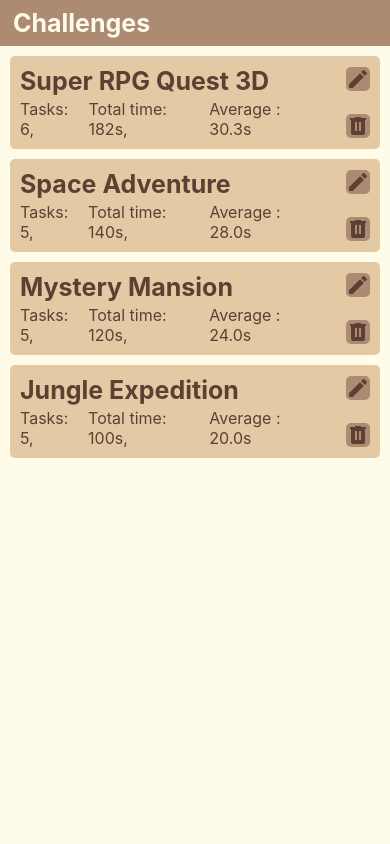
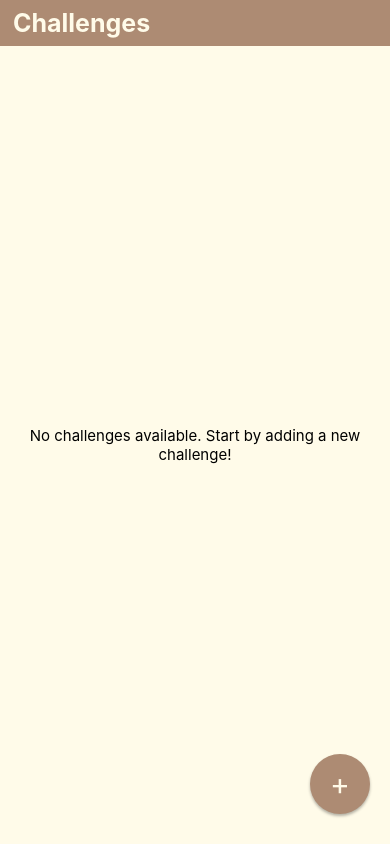
Before and after one commit to khemachat-sittiritkawin/2025MD-Take_Home, a React Native app: screen / in a window 390 px wide. Built offline with nearby package versions, Linux system fonts and the light colour scheme.

Commit message:
data persistence update

```diff
--- a/screens/ChallengeEditorScreen.tsx
+++ b/screens/ChallengeEditorScreen.tsx
@@ -1,9 +1,9 @@
-import { FlatList, SafeAreaView, StatusBar, StyleSheet, Text, TextInput, TouchableOpacity, View } from "react-native";
+import { FlatList, SafeAreaView, StatusBar, StyleSheet, Text, TextInput, TouchableOpacity, View, BackHandler, Alert } from "react-native";
 import { NativeStackScreenProps } from '@react-navigation/native-stack';
 import { RootStackParamList } from "../App";
 import { TimeDisplayer } from "../components/TimeDisplayer";
-import { useRef, useState } from "react";
-import { ChallengeData, saveChallenges, TaskData } from "../utils";
+import { useCallback, useEffect, useState } from "react";
+import { ChallengeData, saveChallenge, TaskData } from "../utils";
 import MaterialIcons from '@expo/vector-icons/MaterialIcons';
 import { EditorTask } from "../components/EditorTask";
 import { useRoute } from "@react-navigation/native";
@@ -16,15 +16,49 @@ export interface ChallengeEditorScreenProps {
 export function ChallengeEditorScreen({ navigation }: NativeStackScreenProps<RootStackParamList>) {
 
     const route = useRoute();
-    const {data: challengeData, saveID} = (route.params as ChallengeEditorScreenProps);
+    const { data: challengeData, saveID } = (route.params as ChallengeEditorScreenProps);
 
     let [challengeTitle, setChallengeTitle] = useState(challengeData.title);
-    const [tasks, setTasks] = useState<TaskData[]>(challengeData.tasks);
+    const [tasks, setTasks] = useState<TaskData[]>(challengeData.getTasks());
+    const [changed, setChanged] = useState(false);
+
+    const handleSave = async () => {
+        console.log("Challenge Title: ", challengeTitle);
+        console.log("Tasks: ", tasks);
+        setChanged(false);
+        await saveChallenge(new ChallengeData(challengeTitle, tasks), saveID);
+        console.log("Save done");
+    };
+
+    useEffect(() => {
+        const backAction = () => {
+            if (!changed) {
+                navigation.goBack();
+                return true;
+            } else {
+                Alert.alert(
+                    "You have unsaved changes. ",
+                    "Do you want to save them before leaving?",
+                    [
+                        { text: "Cancel", style: "cancel" },
+                        { text: "Discard", onPress: () => navigation.goBack() },
+                        { text: "Save", onPress: () => handleSave().then(() => navigation.goBack()) }
+                    ]
+                );
+            }
+            return true;
+        };
+
+        const backHandler = BackHandler.addEventListener("hardwareBackPress", backAction);
+
+        return () => backHandler.remove();
+    }, [navigation, changed, challengeTitle, tasks]);
+
 
     return <SafeAreaView style={{ flex: 1, backgroundColor: '#FFFBE9' }}>
         <StatusBar backgroundColor="#E3CAA5" barStyle="dark-content" />
         <View style={{ backgroundColor: '#AD8B73', padding: 8, flexDirection: 'row', paddingHorizontal: 13 }}>
-            <TextInput style={[styles.textField, styles.titleTextField]} onChangeText={(text) => setChallengeTitle(text)} value={challengeTitle} />
+            <TextInput style={[styles.textField, styles.titleTextField]} onChangeText={(text) => {setChallengeTitle(text); setChanged(true);}} value={challengeTitle} />
             <View style={{ justifyContent: 'space-around' }}>
                 <TimeDisplayer seconds={0} />
             </View>
@@ -36,6 +70,9 @@ export function ChallengeEditorScreen({ navigation }: NativeStackScreenProps<Roo
                 <EditorTask
                     timeLeft={item.timeLeft}
                     defaultText={item.title}
+                    onChange={() => {
+                        setChanged(true);
+                    }}
                     onChangeTitle={newTitle => {
                         const updatedTasks = [...tasks];
                         updatedTasks[index] = new TaskData(newTitle, updatedTasks[index].timeLeft);
@@ -74,22 +111,20 @@ export function ChallengeEditorScreen({ navigation }: NativeStackScreenProps<Roo
                         const updatedTasks = tasks.filter((_, i) => i !== index);
                         setTasks(updatedTasks);
                     }}
-
                 />}
         />
 
         <View style={{ position: 'absolute', bottom: 20, right: 20 }}>
             <TouchableOpacity
                 style={styles.buttons}
-                onPress={() => {
-
-                }}
+                onPress={() => handleSave()}
             >
                 <MaterialIcons name="save" size={24} color='#FFFBE9' />
             </TouchableOpacity>
             <TouchableOpacity
                 style={styles.buttons}
                 onPress={() => {
+                    setChanged(true);
                     setTasks([...tasks, new TaskData("No Name", 0)])
                 }}
             >
--- a/screens/HomeScreen.tsx
+++ b/screens/HomeScreen.tsx
@@ -1,11 +1,12 @@
-import { View, Text, StatusBar, SafeAreaView, StyleSheet, FlatList } from "react-native";
+import { View, Text, StatusBar, SafeAreaView, StyleSheet, FlatList, TouchableOpacity } from "react-native";
 import { RootStackParamList } from "../App";
 import { NativeStackScreenProps } from "@react-navigation/native-stack";
 import { ChallengeData, deleteChallenge, loadChallenges, saveChallenges, TaskData } from "../utils";
 import { ChallengeItem } from "../components/ChallengeItem";
-import { useEffect, useState } from "react";
+import React, { useEffect, useState } from "react";
 import { v4 as uuidv4 } from "uuid";
 import AsyncStorage from "@react-native-async-storage/async-storage";
+import { useFocusEffect } from "@react-navigation/native";
 
 
 const mockChallenges = [
@@ -50,7 +51,7 @@ async function tryAddDefaultChallenges() {
         }
     }
     await saveChallenges(challenges);
-    //await AsyncStorage.setItem(HAVE_DEFAULT_CHALLENGES, JSON.stringify("true"));
+    await AsyncStorage.setItem(HAVE_DEFAULT_CHALLENGES, JSON.stringify(true));
 }
 
 export function HomeScreen({ navigation }: NativeStackScreenProps<RootStackParamList>) {
@@ -60,10 +61,13 @@ export function HomeScreen({ navigation }: NativeStackScreenProps<RootStackParam
     function refreshItems() {
         loadChallenges()
             .then((loadedItems) => {
-                console.log("Reload Items");
                 setItems((prev) => loadedItems);
             });
     }
+
+    useEffect(() => {
+        tryAddDefaultChallenges().then(() => refreshItems());
+    }, []);
 
     useEffect(() => {
         if (!items) {
@@ -72,6 +76,12 @@ export function HomeScreen({ navigation }: NativeStackScreenProps<RootStackParam
             saveChallenges(items).catch((e) => console.log(e));
         }
     }, [items]);
+
+    useFocusEffect(
+        React.useCallback(() => {
+            refreshItems();
+        }, [])
+    );
 
     function ContentView() {
         if (items === undefined) {
@@ -86,7 +96,6 @@ export function HomeScreen({ navigation }: NativeStackScreenProps<RootStackParam
             return (
                 <View style={styles.centerTextContainer}>
                     <Text style={styles.centerText}>No challenges available. Start by adding a new challenge!</Text>
-
                 </View>
             );
         }
@@ -99,7 +108,6 @@ export function HomeScreen({ navigation }: NativeStackScreenProps<RootStackParam
                     navigation.navigate("Editor", { data: item[1], saveID: item[0] });
                 }}
                 onDeleteButtonPressed={() => {
-                    console.log("Delt id", item[0]);
                     deleteChallenge(item[0])
                         .then(() => refreshItems())
                         .catch((reason) => console.log(reason));
@@ -118,10 +126,33 @@ export function HomeScreen({ navigation }: NativeStackScreenProps<RootStackParam
         <View style={{ margin: 10, flex: 1 }}>
             <ContentView />
         </View>
+
+        <View style={{ position: 'absolute', bottom: 20, right: 20 }}>
+            <TouchableOpacity
+                style={styles.createButton}
+                onPress={() => navigation.navigate("Editor", { data: new ChallengeData("No Name", []), saveID: uuidv4() })}
+            >
+                <Text style={{ fontSize: 30, color: '#FFFBE9' }}>+</Text>
+            </TouchableOpacity>
+        </View>
     </SafeAreaView>);
 }
 
 const styles = StyleSheet.create({
+    createButton: {
+        backgroundColor: '#AD8B73',
+        width: 60,
+        height: 60,
+        borderRadius: 30,
+        justifyContent: 'center',
+        alignItems: 'center',
+        shadowColor: '#000',
+        shadowOffset: { width: 0, height: 2 },
+        shadowOpacity: 0.3,
+        shadowRadius: 3,
+        elevation: 5,
+        marginBottom: 10,
+    },
     button: { backgroundColor: '#E3CAA5', padding: 10, borderRadius: 5, marginBottom: 10 },
     text: { fontSize: 25, fontWeight: 'bold', color: '#5C4033' }, // Darker brown for better contrast
     centerText: { fontSize: 15, textAlign: 'center' },
```
Also changed, not shown: components/EditorTask.tsx (+11 -9 lines), 1 other file (tests, documents, lock files or other folders).
